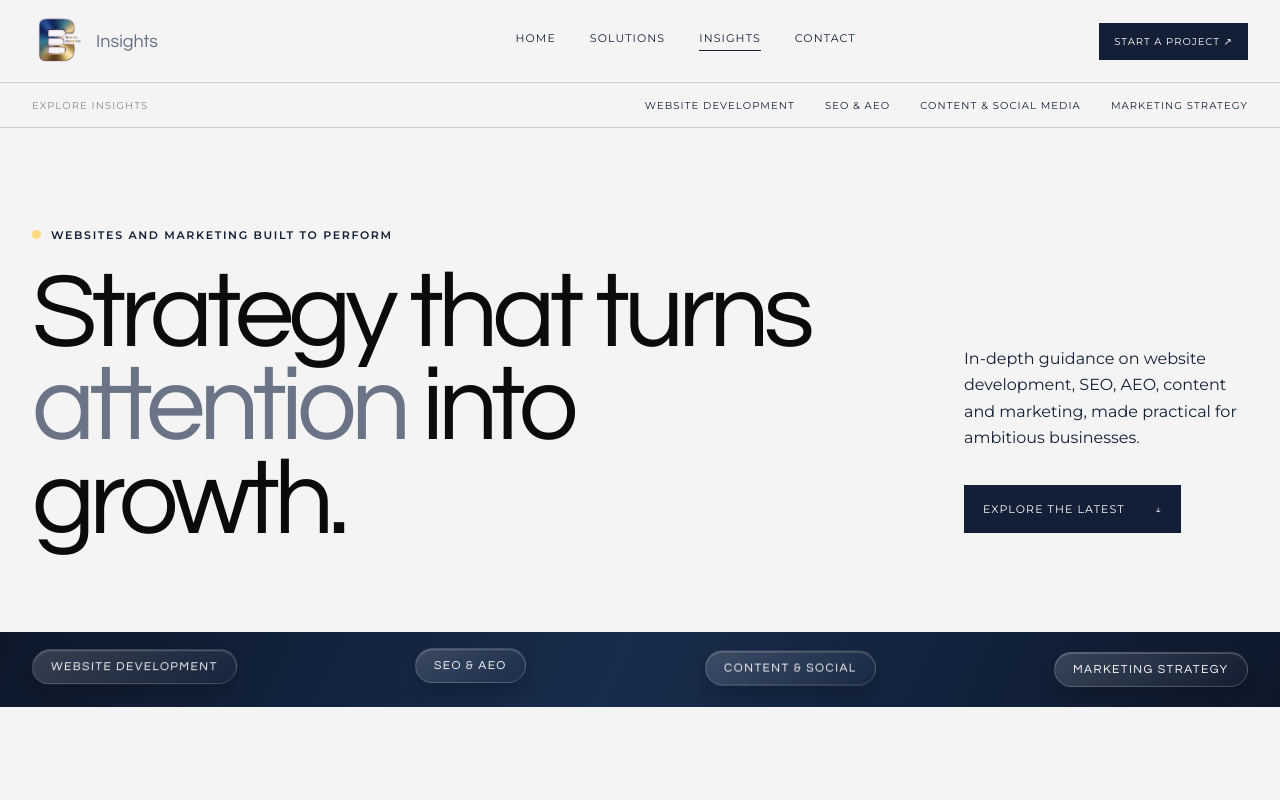
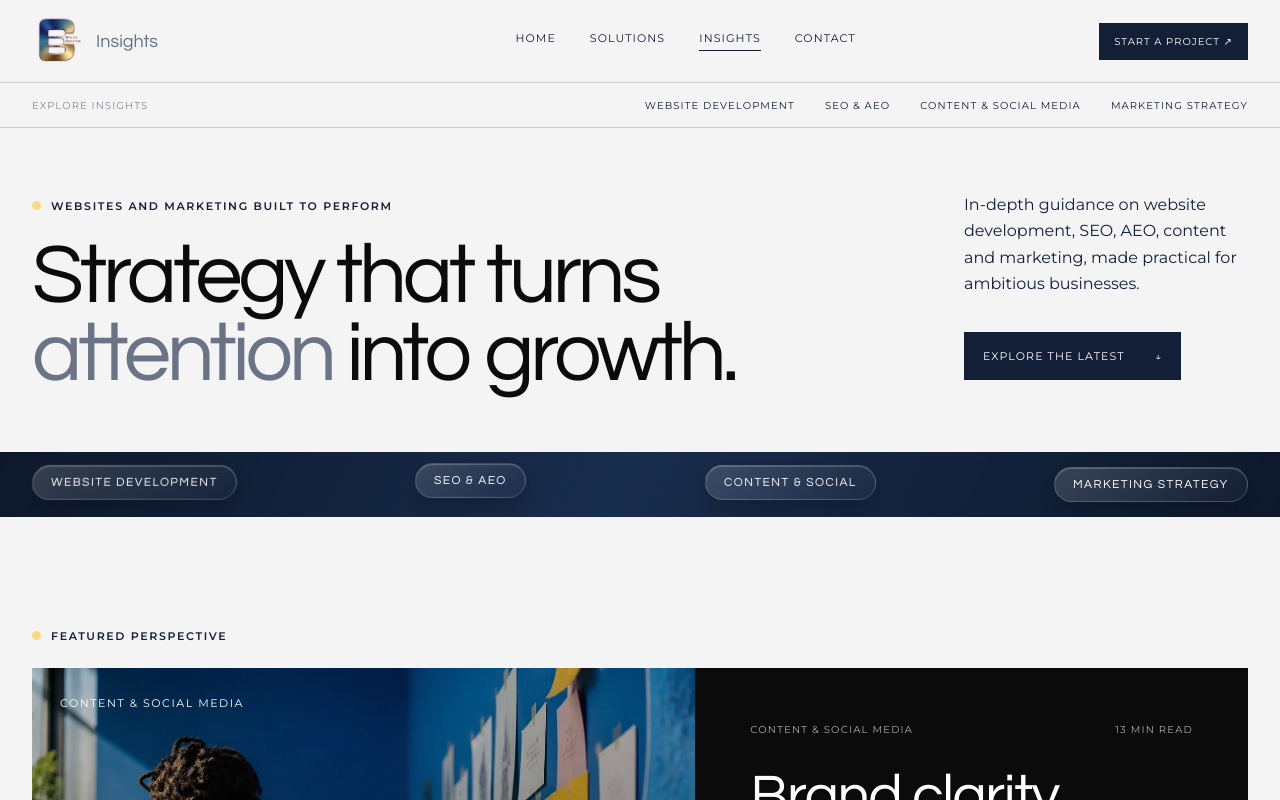
Before and after one commit to shefalishm/brands-essential-insights, a Next.js app: page / in a window 1280 px wide. Shown: the top 800 px of the page. Built offline with nearby package versions, Linux system fonts and the light colour scheme; no server answers.

Commit message:
Tighten homepage hero and contact sections

```diff
--- a/app/globals.css
+++ b/app/globals.css
@@ -23,23 +23,23 @@ nav a:hover, .footer-links a:hover { opacity:.5; }
 .insights-nav-wrap { border-top:1px solid var(--line); }
 .insights-nav { min-height:44px; display:flex; align-items:center; justify-content:flex-end; gap:30px; font-size:10px; text-transform:uppercase; letter-spacing:.11em; }
 .insights-nav > span { margin-right:auto; opacity:.5; }
-.hero { padding:100px 0 0; background:var(--paper); }
+.hero { padding:64px 0 0; background:var(--paper); }
 .hero-grid { display:grid; grid-template-columns:2.1fr .7fr; gap:80px; align-items:end; }
 .kicker,.section-label { margin:0 0 25px; font-size:11px; font-weight:600; text-transform:uppercase; letter-spacing:.15em; }
 .kicker::before,.section-label::before { content:""; display:inline-block; width:9px; height:9px; background:var(--yellow); border-radius:50%; margin-right:10px; }
-.hero h1 { max-width:930px; margin:0; font-family:Questrial,sans-serif; font-weight:400; font-size:clamp(64px,8.3vw,126px); line-height:.88; letter-spacing:-.055em; color:var(--black); }
+.hero h1 { max-width:800px; margin:0; font-family:Questrial,sans-serif; font-weight:400; font-size:clamp(52px,6.6vw,96px); line-height:.92; letter-spacing:-.05em; color:var(--black); }
 .hero h1 span { color:#6a7486; }
 .hero-side { padding-bottom:14px; }
 .hero-side p { margin:0 0 34px; font-size:16px; line-height:1.65; }
 .button { display:inline-flex; align-items:center; justify-content:space-between; gap:30px; min-width:210px; padding:17px 19px; color:white; background:var(--ink); font-size:11px; text-transform:uppercase; letter-spacing:.1em; }
 .home-panel { min-height:calc(100svh - 126px); }
 .panel-inner { width:100%; }
-.ticker { width:100%; overflow:hidden; margin-top:85px; padding:20px max(32px,calc((100vw - 1280px)/2)); color:white; background:linear-gradient(115deg,#0d182b,#182c4c 48%,#0d182b); display:flex; justify-content:space-between; gap:18px; perspective:800px; }
+.ticker { width:100%; overflow:hidden; margin-top:58px; padding:15px max(32px,calc((100vw - 1280px)/2)); color:white; background:linear-gradient(115deg,#0d182b,#182c4c 48%,#0d182b); display:flex; justify-content:space-between; gap:18px; perspective:800px; }
 .ticker span { display:block; padding:10px 18px; border:1px solid rgba(255,255,255,.18); border-radius:999px; background:linear-gradient(145deg,rgba(255,255,255,.16),rgba(255,255,255,.02)); box-shadow:0 10px 24px rgba(0,0,0,.22),inset 0 1px rgba(255,255,255,.2); font:400 12px Questrial,sans-serif; letter-spacing:.12em; text-transform:uppercase; animation:float3d 5s ease-in-out infinite; }
 .ticker span:nth-child(2) { animation-delay:-1.2s; }.ticker span:nth-child(3) { animation-delay:-2.4s; }.ticker span:nth-child(4) { animation-delay:-3.6s; }
 @keyframes float3d { 0%,100% { transform:translateY(0) rotateX(0); } 50% { transform:translateY(-4px) rotateX(7deg); } }
 .featured-section { padding:112px 0 140px; }
-.featured-section,.manifesto { display:flex; align-items:center; }
+.featured-section { display:flex; align-items:center; }
 .article-card > a { display:block; height:100%; }
 .article-card-featured > a { display:grid; grid-template-columns:1.2fr 1fr; min-height:520px; }
 .card-art { min-height:250px; padding:28px; display:flex; flex-direction:column; justify-content:space-between; overflow:hidden; color:white; background:var(--ink); position:relative; }
@@ -59,7 +59,7 @@ nav a:hover, .footer-links a:hover { opacity:.5; }
 .card-copy p { margin:0 0 28px; font-size:13px; line-height:1.65; opacity:.78; }
 .read-more { margin-top:auto; font-size:11px; text-transform:uppercase; letter-spacing:.11em; }
 .section-nav { display:grid; grid-template-columns:1fr 1.1fr; gap:90px; padding:120px 0; align-items:center; border-top:1px solid var(--line); }
-.section-nav h2,.section-heading h2,.manifesto blockquote,.footer-top h2 { margin:0; font:400 clamp(48px,5.4vw,82px)/.98 Questrial,sans-serif; letter-spacing:-.045em; }
+.section-nav h2,.section-heading h2,.footer-top h2 { margin:0; font:400 clamp(48px,5.4vw,82px)/.98 Questrial,sans-serif; letter-spacing:-.045em; }
 .section-links a { display:grid; grid-template-columns:1fr auto; gap:25px; padding:28px 0; align-items:center; border-bottom:1px solid var(--line); font:400 28px Questrial,sans-serif; }
 .section-links a:first-child { border-top:1px solid var(--line); }
 .section-links span { font:500 10px Montserrat,sans-serif; opacity:.5; }
@@ -72,13 +72,10 @@ nav a:hover, .footer-links a:hover { opacity:.5; }
 .section-heading p:last-child { font-size:14px; line-height:1.7; color:#bec4ce; }
 .card-grid { display:grid; grid-template-columns:repeat(3,1fr); gap:50px 24px; }
 .latest-section .card-copy h3 { color:white; }
-.manifesto { padding:150px 0; text-align:center; }
-.manifesto blockquote { max-width:1050px; margin:0 auto 35px; color:var(--black); }
-.manifesto blockquote em { color:#7b8493; font-style:normal; }
-.manifesto > div > p:last-child { max-width:580px; margin:auto; font-size:15px; line-height:1.7; }
-.contact-panel { display:flex; align-items:center; color:white; background:var(--ink); }
-.contact-panel-inner { display:grid; grid-template-columns:1fr 2.2fr auto; gap:60px; align-items:center; }
-.contact-panel h2 { margin:0; max-width:850px; font:400 clamp(48px,5.5vw,82px)/.98 Questrial,sans-serif; letter-spacing:-.045em; }
+.contact-panel { padding:72px 0; color:white; background:var(--ink); }
+.contact-panel-inner { display:grid; grid-template-columns:.7fr 2.2fr auto; gap:48px; align-items:center; }
+.contact-panel .section-label { margin:0; }
+.contact-panel h2 { margin:0; max-width:780px; font:400 clamp(34px,3.8vw,56px)/1.02 Questrial,sans-serif; letter-spacing:-.04em; }
 .listing-hero { padding:130px 0 100px; background:var(--yellow); }
 .listing-hero h1 { margin:0; font:400 clamp(78px,12vw,180px)/.8 Questrial,sans-serif; letter-spacing:-.06em; color:var(--black); }
 .listing-hero > .shell > p:last-child { max-width:580px; margin:60px 0 0 auto; font-size:17px; line-height:1.6; }
@@ -148,7 +145,7 @@ footer { color:white; background:var(--black); }
   .header-cta { grid-column:2; grid-row:1; }
   .insights-nav { justify-content:flex-start; overflow:auto; }
   .insights-nav > span { display:none; }
-  .hero { min-height:auto; padding-top:80px; }
+  .hero { min-height:auto; padding-top:58px; }
   .hero-grid,.section-nav,.section-heading,.footer-top,.quick-read,.contact-panel-inner { grid-template-columns:1fr; }
   .hero-side { max-width:480px; margin-top:45px; }
   .article-card-featured > a { grid-template-columns:1fr; }
@@ -171,7 +168,7 @@ footer { color:white; background:var(--black); }
   .hero { padding-top:65px; }
   .hero h1 { font-size:59px; }
   .ticker { margin-top:70px; }
-  .featured-section,.section-nav,.latest-section,.manifesto { padding-top:85px; padding-bottom:90px; }
+  .featured-section,.section-nav,.latest-section { padding-top:85px; padding-bottom:90px; }
   .article-card-featured .card-copy { padding:34px 25px; }
   .card-grid,.listing-grid { grid-template-columns:1fr; }
   .listing-hero { padding:90px 0 70px; }
--- a/app/page.tsx
+++ b/app/page.tsx
@@ -19,7 +19,7 @@ export default function Home() {
   return (
     <>
       <script type="application/ld+json" dangerouslySetInnerHTML={{ __html: JSON.stringify(jsonLd).replace(/</g, "\\u003c") }} />
-      <section className="hero home-panel">
+      <section className="hero">
         <div className="shell hero-grid">
           <div>
             <p className="kicker">Websites and marketing built to perform</p>
@@ -46,8 +46,7 @@ export default function Home() {
         </div>
       </section>
 
-      <section className="shell manifesto home-panel"><div><p className="kicker">Our point of view</p><blockquote>Marketing should feel <em>clearer</em>, not more complicated.</blockquote><p>We turn experience and emerging technology into practical systems that teams can actually use.</p></div></section>
-      <section className="contact-panel home-panel"><div className="shell contact-panel-inner"><p className="section-label">Ready to grow?</p><h2>Build a website and marketing system that earns attention, trust and enquiries.</h2><a className="button button-light" href={`${site.wixUrl}/contact`}>Contact us <span aria-hidden="true">↗</span></a></div></section>
+      <section className="contact-panel"><div className="shell contact-panel-inner"><p className="section-label">Ready to grow?</p><h2>Build a website and marketing system that earns attention, trust and enquiries.</h2><a className="button button-light" href={`${site.wixUrl}/contact`}>Contact us <span aria-hidden="true">↗</span></a></div></section>
     </>
   );
 }
```
